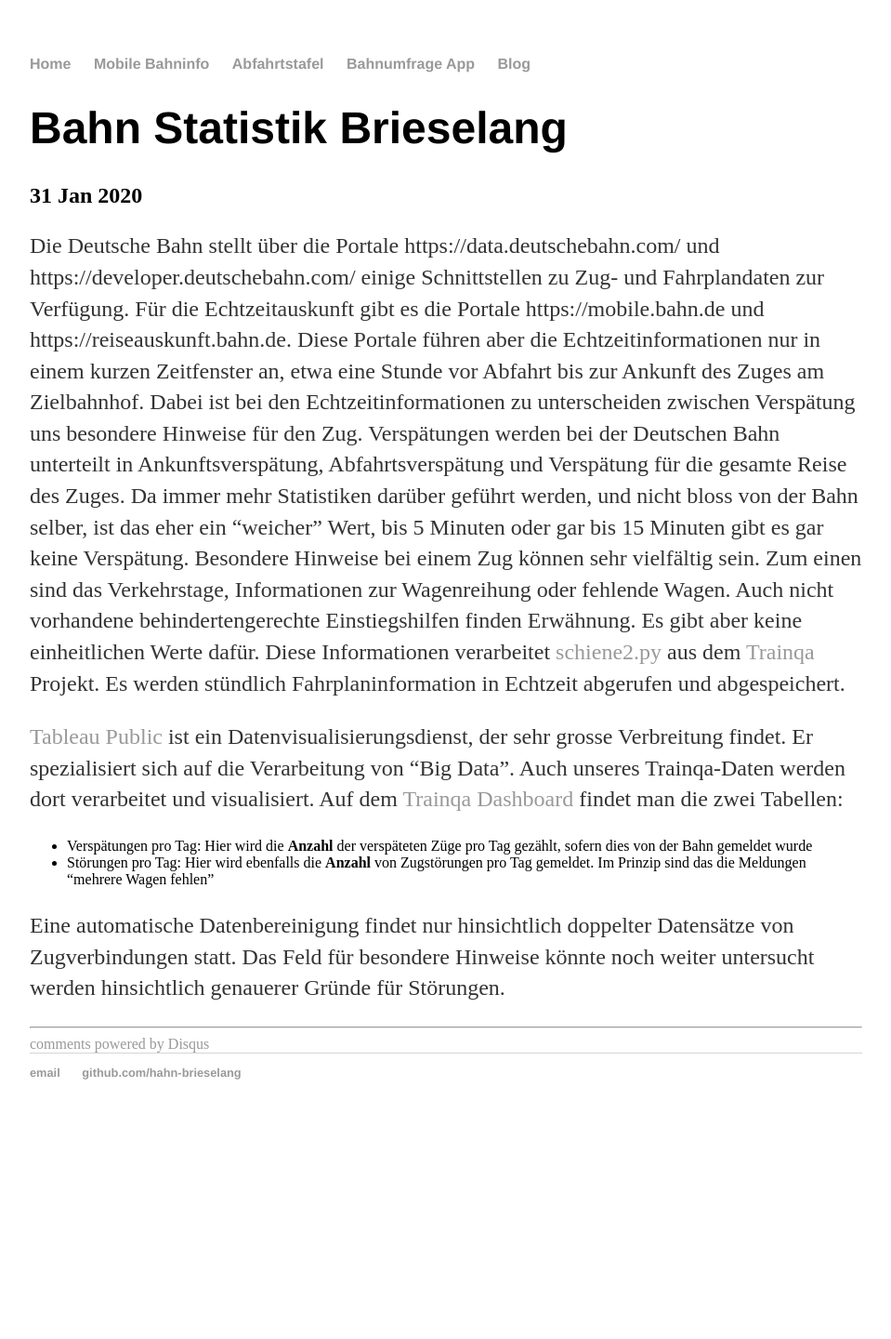
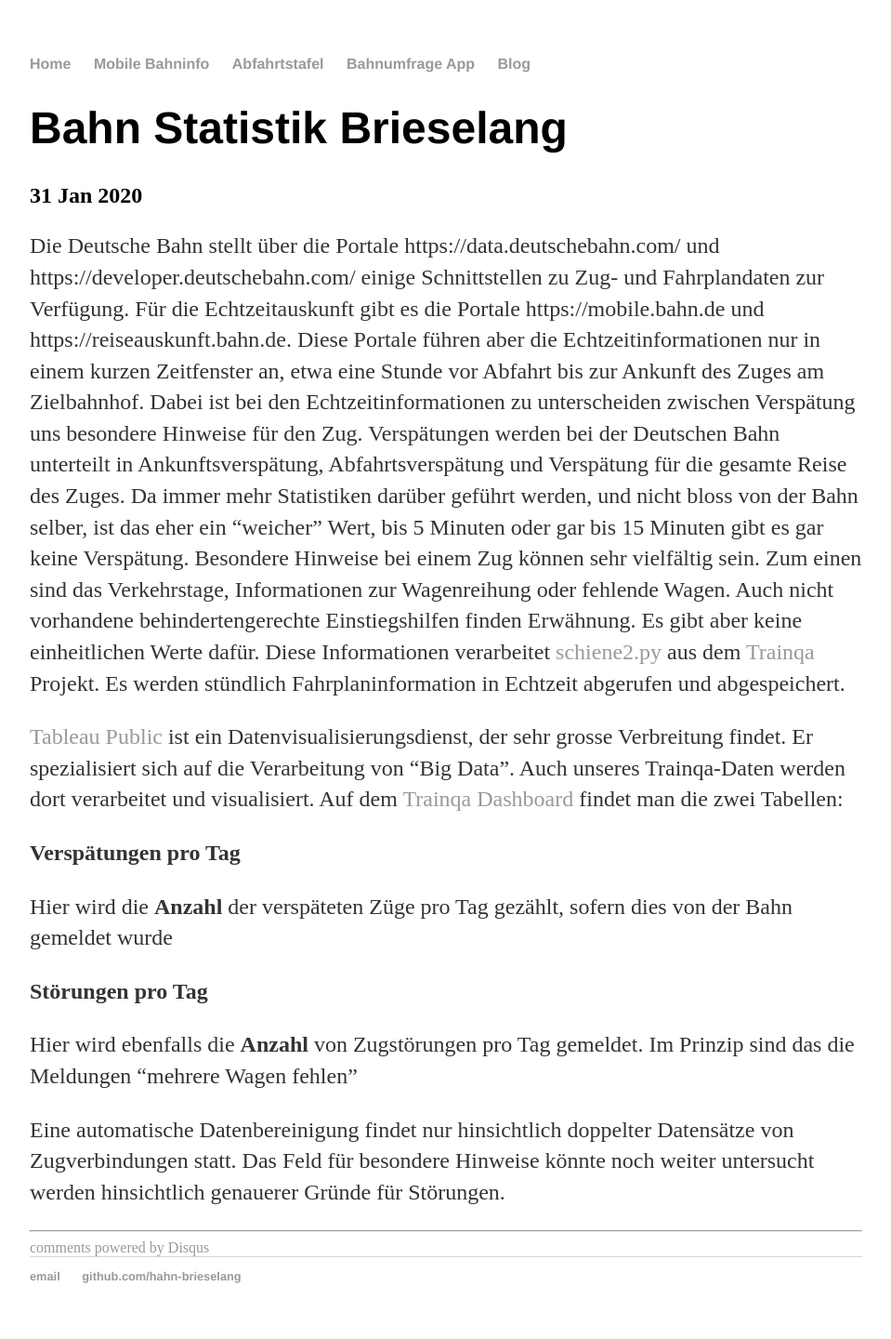
Before and after one commit to bahn-brieselang/bahn-brieselang.github.io, a Jekyll site: the page built from _posts/2020-01-31-bahn-statistik-brieselang.md, in a window 1280 px wide. Shown: the whole page at 93% size, without its empty margins (160-1119 px from the left). Built offline with Jekyll 4.4.1, drawn with Linux system fonts in a browser that asks for light colours; comment, search, counter and statistics services are not loaded; before the commit the page ends 1221 px from its top, so only the background shows below that.

```diff
--- a/_posts/2020-01-31-bahn-statistik-brieselang.md
+++ b/_posts/2020-01-31-bahn-statistik-brieselang.md
@@ -12,7 +12,12 @@ Diese Informationen verarbeitet [schiene2.py](https://github.com/eumel8/trainqa/
 
 [Tableau Public](https://public.tableau.com) ist ein Datenvisualisierungsdienst, der sehr grosse Verbreitung findet. Er spezialisiert sich auf die Verarbeitung von "Big Data". Auch unseres Trainqa-Daten werden dort verarbeitet und visualisiert. Auf dem [Trainqa Dashboard](https://public.tableau.com/profile/eumel#!/vizhome/trainqa/Dashboard1) findet man die zwei Tabellen:
 
-* Verspätungen pro Tag: Hier wird die **Anzahl** der verspäteten Züge pro Tag gezählt, sofern dies von der Bahn gemeldet wurde
-* Störungen pro Tag: Hier wird ebenfalls die **Anzahl** von Zugstörungen pro Tag gemeldet. Im Prinzip sind das die Meldungen "mehrere Wagen fehlen"
+**Verspätungen pro Tag**
+
+Hier wird die **Anzahl** der verspäteten Züge pro Tag gezählt, sofern dies von der Bahn gemeldet wurde
+
+**Störungen pro Tag**
+
+Hier wird ebenfalls die **Anzahl** von Zugstörungen pro Tag gemeldet. Im Prinzip sind das die Meldungen "mehrere Wagen fehlen"
 
 Eine automatische Datenbereinigung findet nur hinsichtlich doppelter Datensätze von Zugverbindungen statt. Das Feld für besondere Hinweise könnte noch weiter untersucht werden hinsichtlich genauerer Gründe für Störungen.
```
